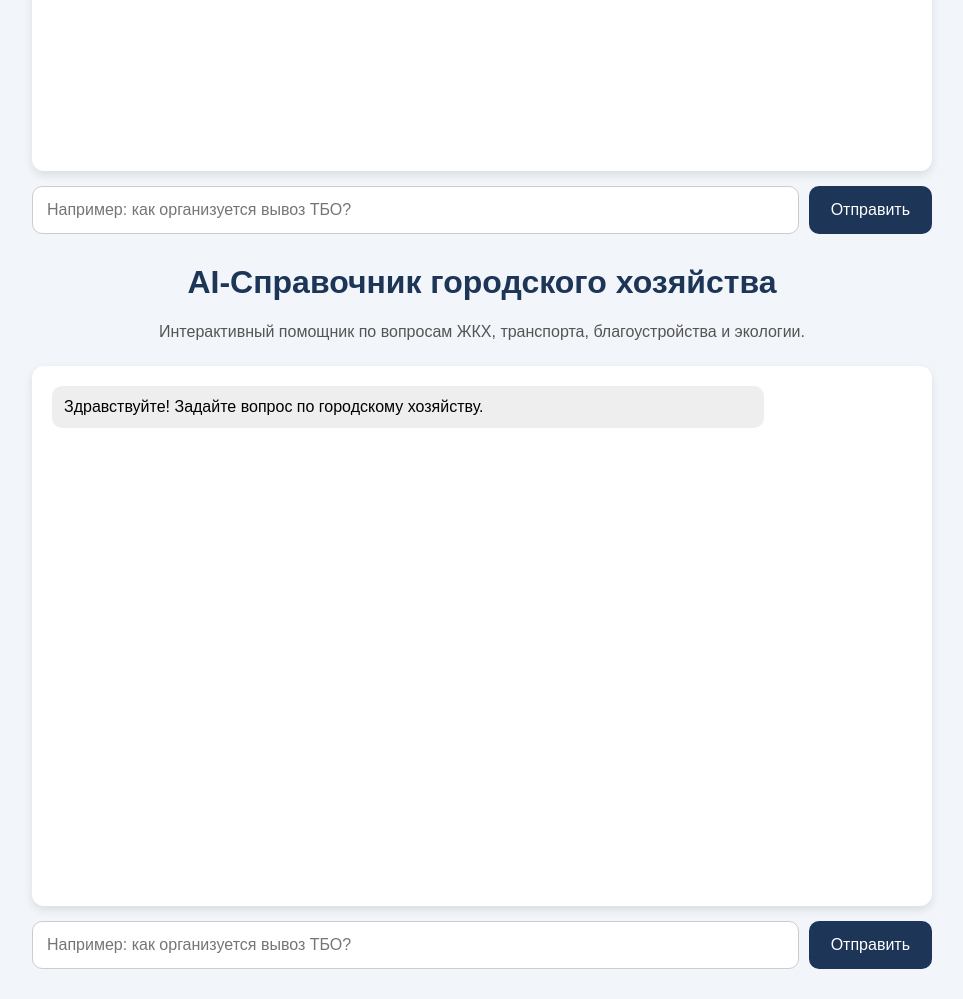
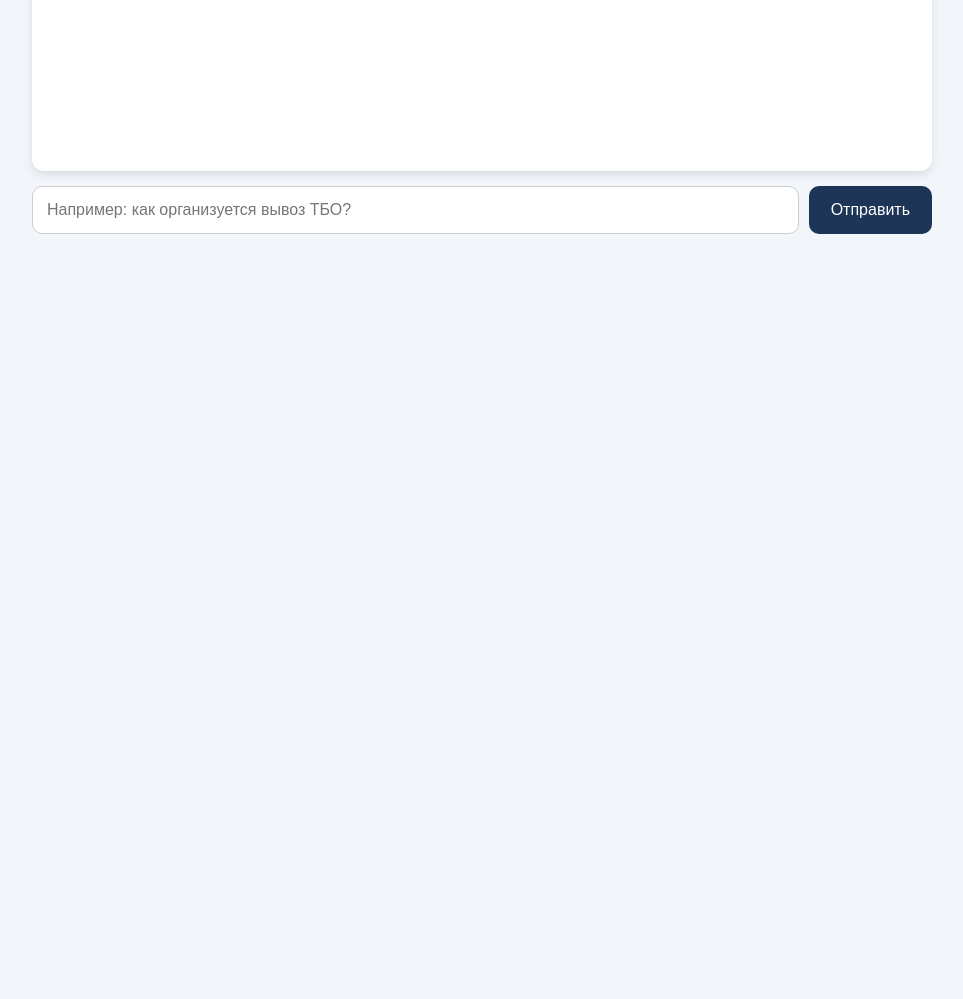
Before and after one commit to Kiryas1/city-ai-guide, a plain HTML site: page index.html in a window 1280 px wide. Shown: the part 500-1499 px from the top of the page, without its empty margins (158-1121 px from the left). After the commit the page ends 800 px from the top, so only its background shows below. Drawn offline with Linux system fonts and the light colour scheme.

Commit message:
Add files via upload

```diff
--- a/index.html
+++ b/index.html
@@ -48,54 +48,4 @@
 
 </body>
 
-</html><!DOCTYPE html>
-<html lang="ru">
-
-<head>
-    <meta charset="UTF-8">
-    <meta name="viewport" content="width=device-width, initial-scale=1.0">
-    <title>AI-Справочник городского хозяйства</title>
-
-    <link rel="stylesheet" href="style.css">
-</head>
-
-<body>
-
-    <div class="container">
-
-        <h1>AI-Справочник городского хозяйства</h1>
-
-        <p class="subtitle">
-            Интерактивный помощник по вопросам ЖКХ,
-            транспорта, благоустройства и экологии.
-        </p>
-
-        <div class="chat-box" id="chatBox">
-
-            <div class="message bot">
-                Здравствуйте! Задайте вопрос по городскому хозяйству.
-            </div>
-
-        </div>
-
-        <div class="input-area">
-
-            <input
-                type="text"
-                id="userInput"
-                placeholder="Например: как организуется вывоз ТБО?"
-            >
-
-            <button onclick="sendMessage()">
-                Отправить
-            </button>
-
-        </div>
-
-    </div>
-
-    <script src="script.js"></script>
-
-</body>
-
 </html>
```
